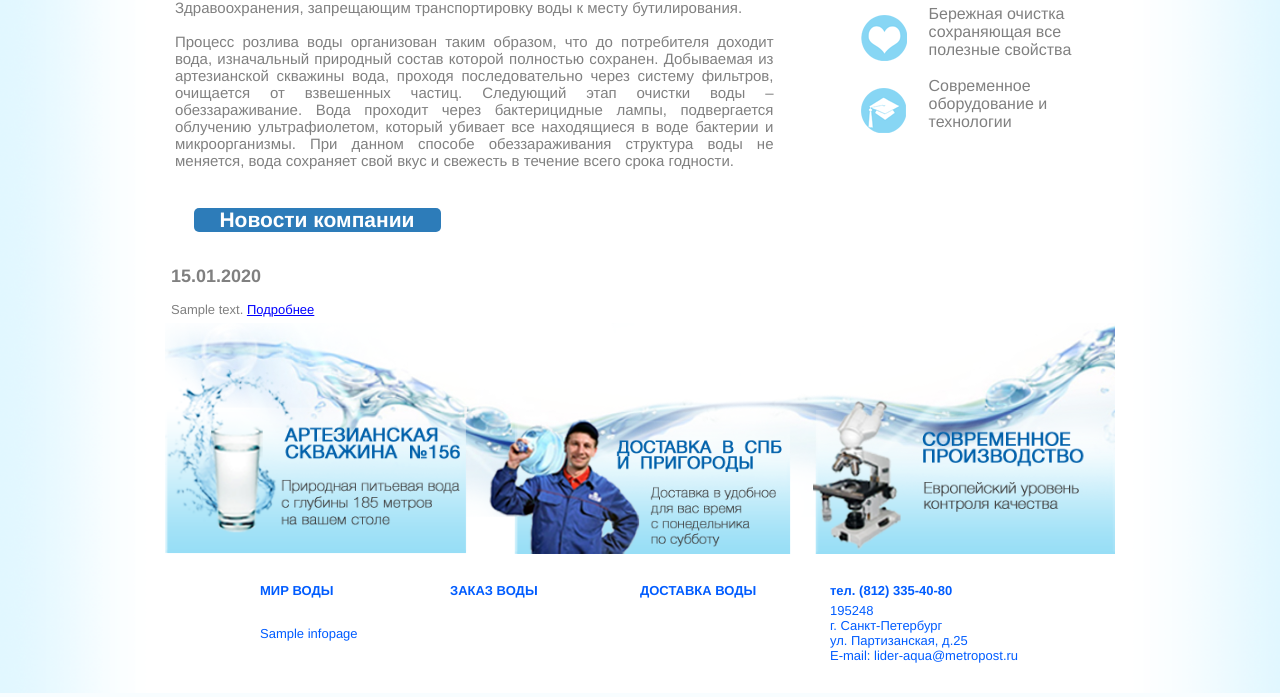
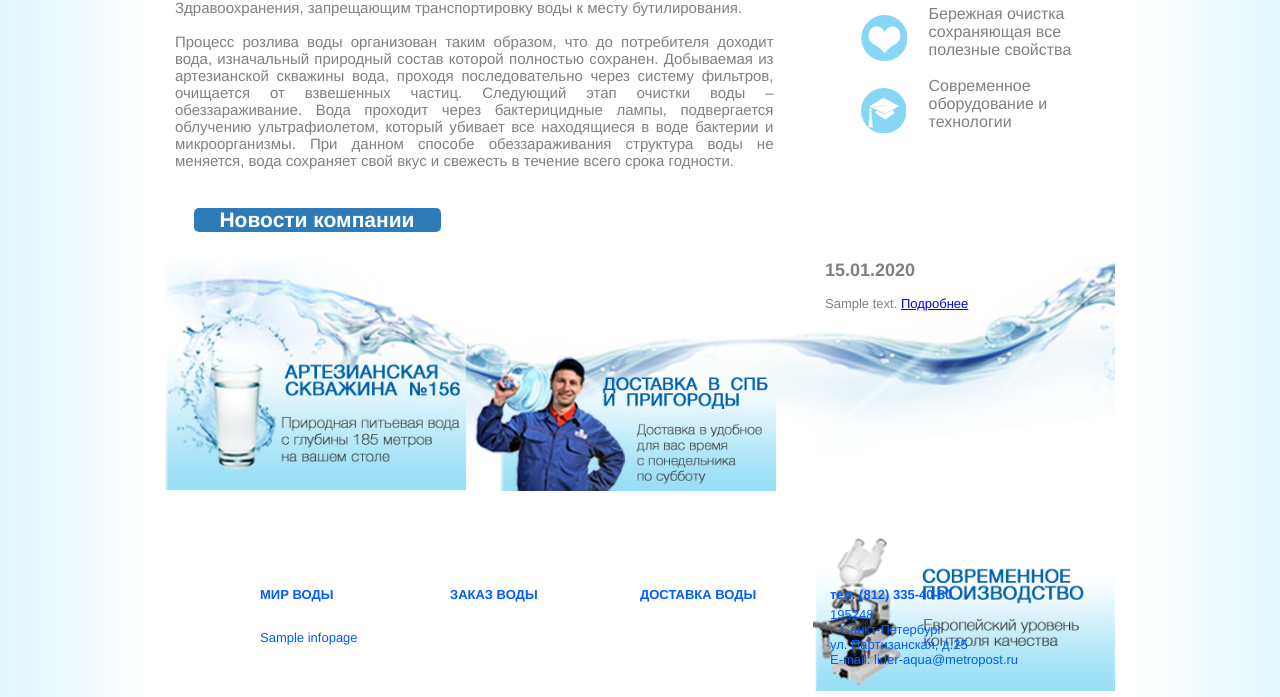
Before and after one commit to lvl0nax/water, a Rails app: page / in a window 1280 px wide. Shown: the part 864-1561 px from the top of the page. Run offline with Rails 7, Linux system fonts and the light colour scheme; tables that the repository leaves empty hold one stand-in row (values such as "Sample post"); parts of the project's set-up code (start-up, migrations or seed data) failed here and were passed over; some libraries are stand-ins or nearby versions.

Commit message:
before merge

```diff
--- a/app/assets/stylesheets/application.css
+++ b/app/assets/stylesheets/application.css
@@ -432,6 +432,8 @@ table.cooler-table tr.white {background-color: white}
 
 
 /*NEWS*/
+
+
 .news-title {
   color: white; width: 26%;  font-weight: bolder;
   -moz-border-radius: 5px;-webkit-border-radius: 5px;border-radius: 5px;
@@ -440,13 +442,15 @@ table.cooler-table tr.white {background-color: white}
 
 .news-time {font-weight: bolder;font-size: 18px}
 .news-part {
-  width: 302px;
-  float: left;
-  margin: 6px;
-  text-align: justify;
+  display: inline-block;
+  width: 290px;
   color: gray;
 }
+.lnews {float: left; background-image: url(razdelitel.jpg);background-position: right; background-repeat: no-repeat; }
 
+.cnews {background-image: url(razdelitel.jpg);background-position: right; background-repeat: no-repeat; margin-left: 40px;}
+
+.rnews {float: right;margin-left: 40px;}
 /*NEWS END*/
 
 
--- a/app/views/infopages/index.html.erb
+++ b/app/views/infopages/index.html.erb
@@ -165,26 +165,35 @@
 <% end %>
 
 <div class="for_clear"></div>
+
+
 <% if @newspages[2] %>
-  <div class="news-part">
+  <div class="news-part lnews">
     <div class="news-time"><%=@newspages[2].updated_at.strftime("%d.%m.%Y") %></div><br>
     <%=@newspages[2].short_desc%>
     <%= link_to "Подробнее", @newspages[2] %>
   </div>
 <% end %>
 
-<% if @newspages[1] %>
-  <div class="news-part tmp">
-    <div class="news-time"><%=@newspages[1].updated_at.strftime("%d.%m.%Y")%></div><br>
-    <%=@newspages[1].short_desc %>
-    <%= link_to "Подробнее", @newspages[1] %>
-  </div>
-<% end %>
+
 
 <% if @newspages[0] %>
-  <div class="news-part">
+  <div class="news-part rnews">
+
     <div class="news-time"><%=@newspages[0].updated_at.strftime("%d.%m.%Y")%></div><br>
     <%=@newspages[0].short_desc%>
     <%= link_to "Подробнее", @newspages[0] %>
   </div>
 <% end %>
+
+
+
+<% if @newspages[1] %>
+  <div class="news-part cnews">
+
+    <div class="news-time"><%=@newspages[1].updated_at.strftime("%d.%m.%Y")%></div><br>
+    <%=@newspages[1].short_desc %>
+    <%= link_to "Подробнее", @newspages[1] %>
+  </div>
+
+<% end %>
```
Also changed, not shown: app/assets/images/razdelitel.jpg (added), 1 other file.
